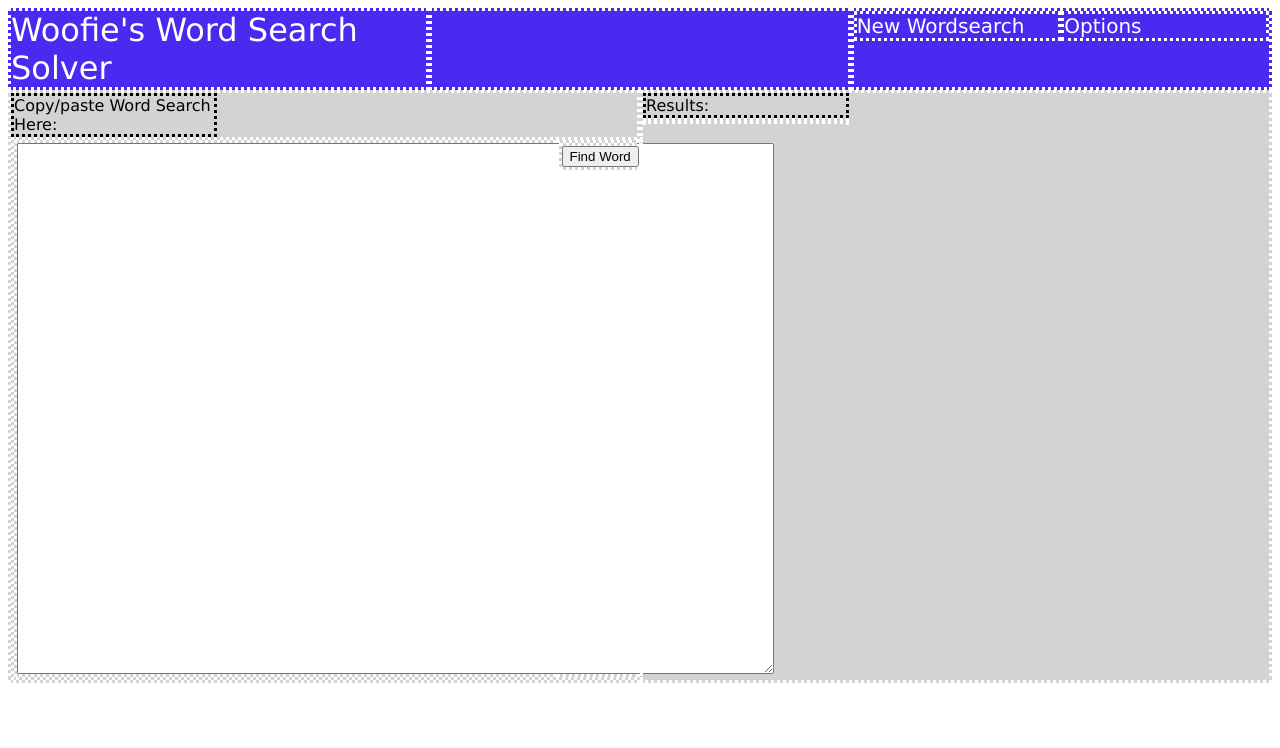
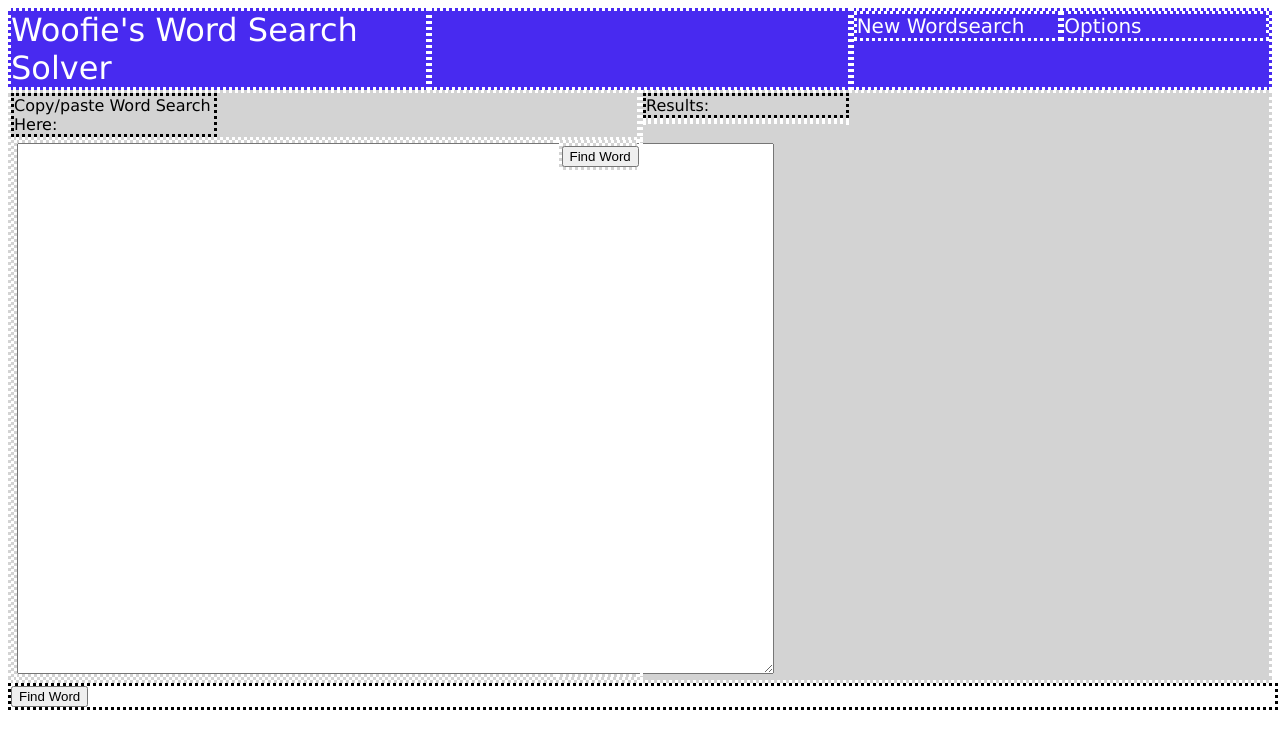
Before and after one commit to AJRohrer/WordSearch, an Angular app: page / in a window 1280 px wide. Shown: the top 748 px of the page. Built offline with nearby package versions, Linux system fonts and the light colour scheme.

Commit message:
Make change for button to work.

```diff
--- a/src/app/body/body.component.html
+++ b/src/app/body/body.component.html
@@ -16,9 +16,7 @@
 
             <article class="ajr-item-10">
               <section class="ajr-container-column">
-                <article class="ajr-item-100">
-                  <button pButton type="submit" class="ui-button-info" label="findWord" (click)="findWord()">Find Word</button>
-                </article>
+                <app-buttons></app-buttons>
               </section>
             </article>
           </section>
--- a/src/app/body/body.component.ts
+++ b/src/app/body/body.component.ts
@@ -13,9 +13,4 @@ export class BodyComponent implements OnInit {
   ngOnInit() {
   }
 
-  //button click for solve
-  findWord(){
-
-  }
-
 }
--- a/src/app/buttons/buttons.component.ts
+++ b/src/app/buttons/buttons.component.ts
@@ -3,13 +3,25 @@ import { Component, OnInit } from '@angular/core';
 @Component({
   selector: 'app-buttons',
   templateUrl: './buttons.component.html',
-  styleUrls: ['./buttons.component.css']
+  styleUrls: ['./buttons.component.css'],
+  template: `
+  <article class="ajr-item-100">
+    <button (click)="findWord()">Find Word</button>
+    {{word}}
+  </article>
+  `
 })
 export class ButtonsComponent implements OnInit {
+  word = '';
 
   constructor() { }
 
   ngOnInit() {
   }
 
+  // button click for solve
+  findWord() {
+    this.word = 'testword';
+  }
+
 }
```
Also changed, not shown: 1 other file (tests, documents, lock files or other folders).
